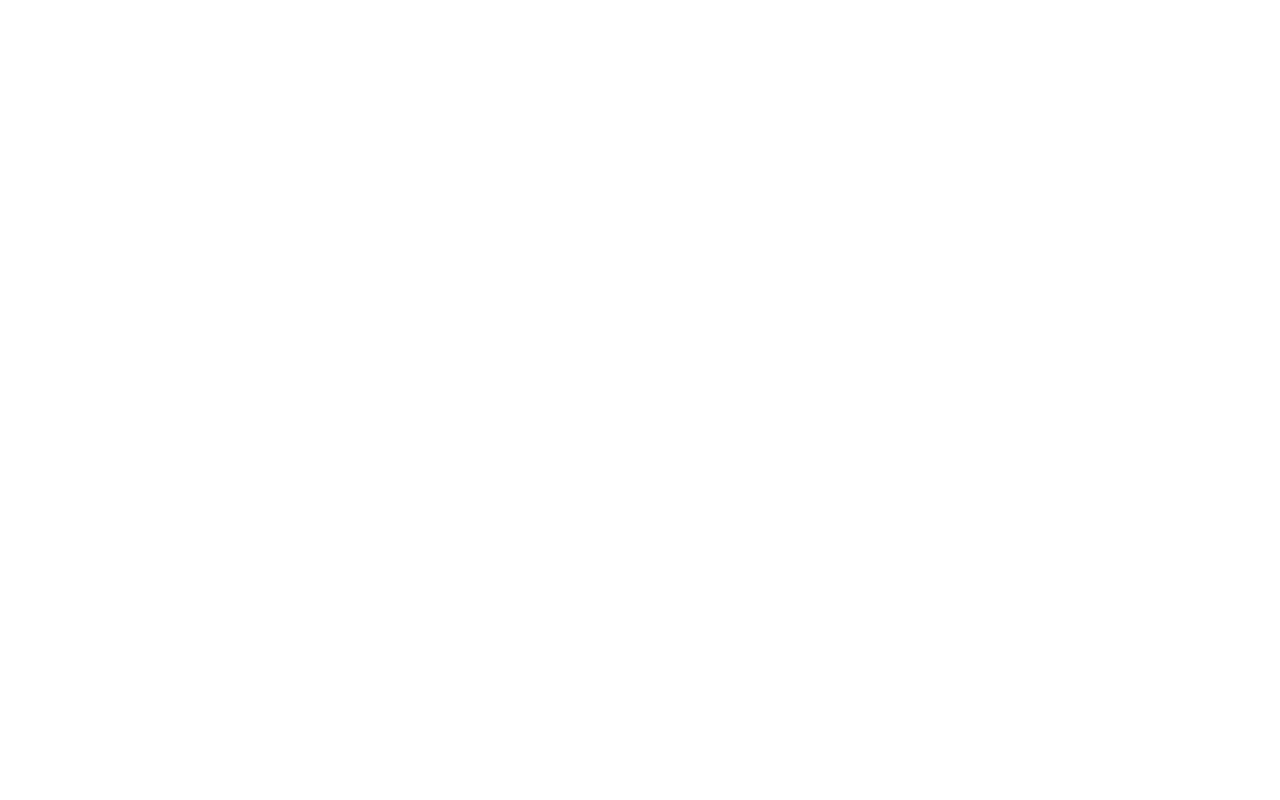
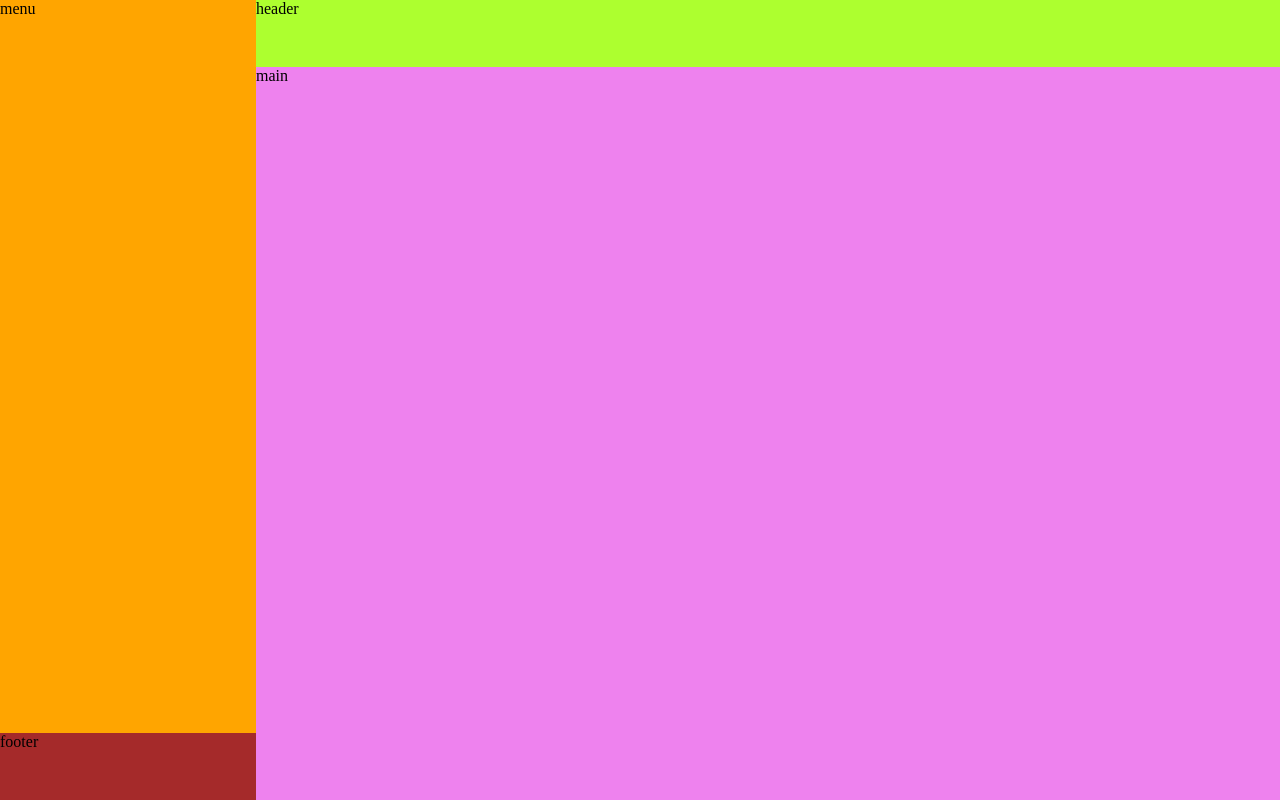
Before and after one commit to CrissRayes/desafioMediaQueries, a plain HTML site: page index.html in a window 1280 px wide. Drawn offline with Linux system fonts and the light colour scheme.

Commit message:
layout mob, tab and desk ok

```diff
--- a/css/style.css
+++ b/css/style.css
@@ -3,3 +3,81 @@
   padding: 0;
   box-sizing: border-box;
 }
+
+.container {
+  height: 100vh;
+  background-color: bisque;
+  display: grid;
+  grid-template-columns: 1fr;
+  grid-template-rows: 1fr 1fr 8fr 1fr;
+}
+
+menu {
+  background-color: orange;
+}
+header {
+  background-color: greenyellow;
+}
+main {
+  background-color: violet;
+}
+footer {
+  background-color: brown;
+}
+@media (min-width: 576px) {
+  .container {
+    height: 100vh;
+    display: grid;
+    grid-template-rows: 1fr 10fr 1fr;
+    grid-template-columns: 1fr 4fr;
+    background-color: blue;
+  }
+  menu {
+    background-color: orange;
+    grid-area: 1 / 1 / 1 / -1;
+  }
+
+  header {
+    background-color: greenyellow;
+    grid-area: 2 / 1 / 3 / 1;
+  }
+
+  main {
+    background-color: violet;
+    grid-area: 2 / 2 / 2 / -1;
+  }
+
+  footer {
+    background-color: brown;
+    grid-area: 3 / 1 / 3 / -1;
+  }
+}
+
+@media (min-width: 992px) {
+  .container {
+    height: 100vh;
+    display: grid;
+    grid-template-rows: 1fr 10fr 1fr;
+    grid-template-columns: 1fr 4fr;
+  }
+
+  menu {
+    background-color: orange;
+    grid-area: 1 / 1 / 3 / 1;
+  }
+
+  header {
+    background-color: greenyellow;
+    grid-area: 1 / 2 / 1 / -1;
+  }
+
+  main {
+    background-color: violet;
+    grid-area: 2 / 2 / -1 / -1;
+  }
+
+  footer {
+    background-color: brown;
+    grid-area: 3 / 1 / -1 / 1;
+  }
+}
--- a/index.html
+++ b/index.html
@@ -10,6 +10,12 @@
 </head>
 
 <body>
+  <div class="container">
+    <menu>menu</menu>
+    <header>header</header>
+    <main>main</main>
+    <footer>footer</footer>
+  </div>
 
 </body>
 
```
